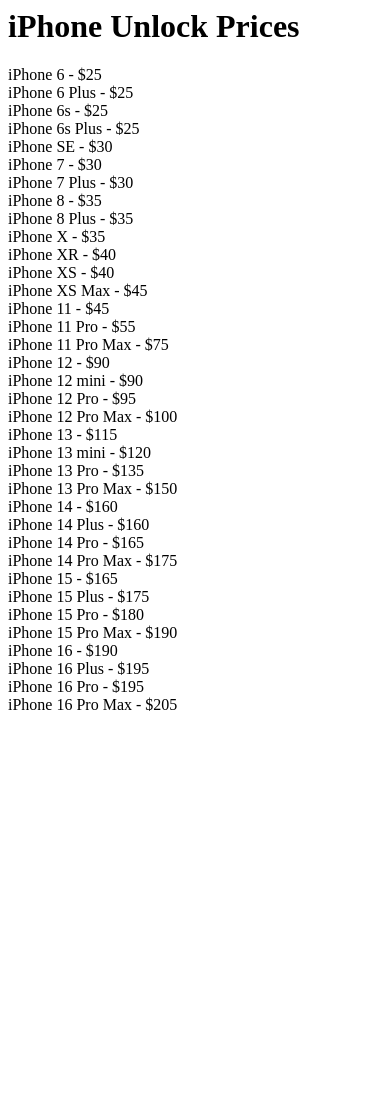
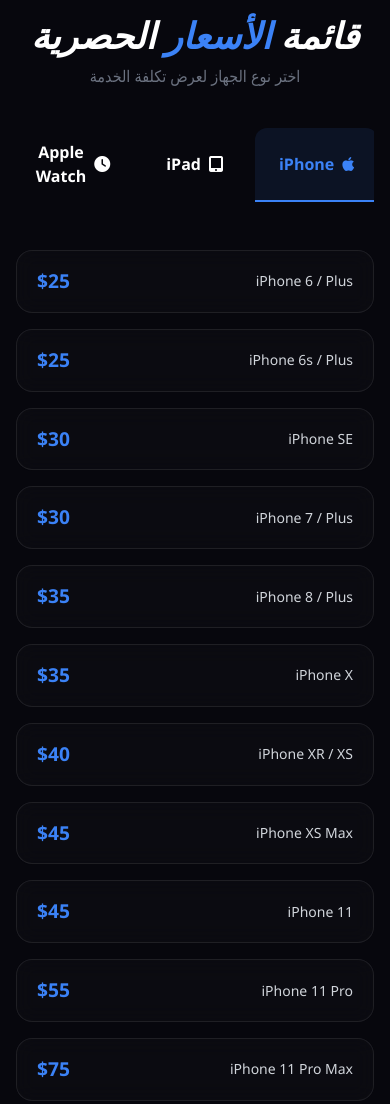
Before and after one commit to hulooltech/irmovi-vip, a plain HTML site: page iphone.html in a window 390 px wide. Shown: the top 1104 px of the page. Before the commit the page ends 844 px from the top, so only its background shows below. Drawn offline with nearby package versions, Linux system fonts and the light colour scheme.

Commit message:
Update iphone.html
Signed-off-by: hulooltech <ah7001ash@gmail.com>

```diff
--- a/iphone.html
+++ b/iphone.html
@@ -1,28 +1,111 @@
-<body class="bg-black text-white p-5">
+<!DOCTYPE html>
+<html lang="ar" dir="rtl">
+<head>
+    <meta charset="UTF-8">
+    <meta name="viewport" content="width=device-width, initial-scale=1.0">
+    <title>قائمة الأسعار | iRmove VIP</title>
+    <script src="https://cdn.tailwindcss.com"></script>
+    <link rel="stylesheet" href="https://cdnjs.cloudflare.com/ajax/libs/font-awesome/6.0.0/css/all.min.css">
+    <style>
+        body { background: #07070d; color: white; font-family: 'Segoe UI', Tahoma, Geneva, Verdana, sans-serif; }
+        .glass-card { background: rgba(255, 255, 255, 0.02); border: 1px solid rgba(255, 255, 255, 0.08); backdrop-filter: blur(10px); transition: 0.3s; }
+        .glass-card:hover { border-color: #3b82f6; background: rgba(59, 130, 246, 0.05); transform: scale(1.02); }
+        .tab-btn { transition: 0.4s; border-bottom: 2px solid transparent; }
+        .tab-btn.active { border-bottom: 2px solid #3b82f6; color: #3b82f6; background: rgba(59, 130, 246, 0.1); }
+        .price-tag { color: #3b82f6; font-weight: 900; font-size: 1.2rem; }
+        .hidden { display: none; }
+    </style>
+</head>
+<body class="p-4 md:p-8">
 
-<h1>iPhone Unlock Prices</h1>
+    <div class="max-w-5xl mx-auto">
+        <div class="text-center mb-10">
+            <h1 class="text-4xl font-black italic mb-2">قائمة <span class="text-blue-500">الأسعار</span> الحصرية</h1>
+            <p class="text-gray-500">اختر نوع الجهاز لعرض تكلفة الخدمة</p>
+        </div>
 
-<div class="grid gap-2">
+        <div class="flex justify-center gap-2 mb-10 overflow-x-auto pb-2">
+            <button onclick="showTab('iphone')" id="btn-iphone" class="tab-btn active px-6 py-3 rounded-t-xl font-bold flex items-center gap-2">
+                <i class="fab fa-apple"></i> iPhone
+            </button>
+            <button onclick="showTab('ipad')" id="btn-ipad" class="tab-btn px-6 py-3 rounded-t-xl font-bold flex items-center gap-2">
+                <i class="fas fa-tablet-alt"></i> iPad
+            </button>
+            <button onclick="showTab('watch')" id="btn-watch" class="tab-btn px-6 py-3 rounded-t-xl font-bold flex items-center gap-2">
+                <i class="fas fa-clock"></i> Apple Watch
+            </button>
+        </div>
 
-<script>
-const iphones = {
-"iPhone 6":25,"iPhone 6 Plus":25,"iPhone 6s":25,"iPhone 6s Plus":25,
-"iPhone SE":30,
-"iPhone 7":30,"iPhone 7 Plus":30,
-"iPhone 8":35,"iPhone 8 Plus":35,
-"iPhone X":35,"iPhone XR":40,"iPhone XS":40,"iPhone XS Max":45,
-"iPhone 11":45,"iPhone 11 Pro":55,"iPhone 11 Pro Max":75,
-"iPhone 12":90,"iPhone 12 mini":90,"iPhone 12 Pro":95,"iPhone 12 Pro Max":100,
-"iPhone 13":115,"iPhone 13 mini":120,"iPhone 13 Pro":135,"iPhone 13 Pro Max":150,
-"iPhone 14":160,"iPhone 14 Plus":160,"iPhone 14 Pro":165,"iPhone 14 Pro Max":175,
-"iPhone 15":165,"iPhone 15 Plus":175,"iPhone 15 Pro":180,"iPhone 15 Pro Max":190,
-"iPhone 16":190,"iPhone 16 Plus":195,"iPhone 16 Pro":195,"iPhone 16 Pro Max":205
-};
+        <div id="iphone" class="tab-content grid grid-cols-1 md:grid-cols-2 lg:grid-cols-3 gap-4">
+            </div>
 
-for(let k in iphones){
-document.write(`<div class="bg-gray-900 p-3 rounded">${k} - $${iphones[k]}</div>`);
-}
-</script>
+        <div id="ipad" class="tab-content hidden grid grid-cols-1 md:grid-cols-2 lg:grid-cols-3 gap-4">
+            </div>
 
-</div>
+        <div id="watch" class="tab-content hidden grid grid-cols-1 md:grid-cols-2 lg:grid-cols-3 gap-4">
+            </div>
+
+        <div class="text-center mt-12">
+            <a href="index.html" class="text-gray-500 hover:text-white transition"><i class="fas fa-arrow-right ml-2"></i> العودة للرئيسية</a>
+        </div>
+    </div>
+
+    <script>
+        const data = {
+            iphone: {
+                "iPhone 6 / Plus": 25, "iPhone 6s / Plus": 25, "iPhone SE": 30,
+                "iPhone 7 / Plus": 30, "iPhone 8 / Plus": 35, "iPhone X": 35,
+                "iPhone XR / XS": 40, "iPhone XS Max": 45, "iPhone 11": 45,
+                "iPhone 11 Pro": 55, "iPhone 11 Pro Max": 75, "iPhone 12 / Mini": 90,
+                "iPhone 12 Pro": 95, "iPhone 12 Pro Max": 100, "iPhone 13 / Mini": 115,
+                "iPhone 13 Pro": 135, "iPhone 13 Pro Max": 150, "iPhone 14 / Plus": 160,
+                "iPhone 14 Pro": 165, "iPhone 14 Pro Max": 175, "iPhone 15": 165,
+                "iPhone 15 Plus": 175, "iPhone 15 Pro": 180, "iPhone 15 Pro Max": 190,
+                "iPhone 16 / 16e": 190, "iPhone 16 Plus": 195, "iPhone 16 Pro": 195,
+                "iPhone 16 Pro Max": 205, "iPhone 17 / Air": 195, "iPhone 17 Pro": 200,
+                "iPhone 17 Pro Max": 210
+            },
+            ipad: {
+                "iPad 8": 50, "iPad 9": 55, "iPad 10": 65,
+                "iPad Air 4": 80, "iPad Air 5": 85, "iPad Pro 9.7": 140,
+                "iPad Pro 10.5": 140, "iPad Pro 11 (1-4)": 140, "iPad Pro 12.9 (1-6)": 150
+            },
+            watch: {
+                "Series 4": 50, "Series 5": 60, "Series 6": 80,
+                "Series 7": 80, "Series 8": 90, "Series 9": 100,
+                "Series 10 / 11": 100, "Ultra 1": 110, "Ultra 2": 120, "Ultra 3": 120
+            }
+        };
+
+        function renderPrices() {
+            for (let category in data) {
+                const container = document.getElementById(category);
+                let html = '';
+                for (let model in data[category]) {
+                    html += `
+                        <div class="glass-card p-4 rounded-2xl flex justify-between items-center px-5 animate__animated animate__fadeIn">
+                            <span class="font-medium text-gray-300 text-sm md:text-base">${model}</span>
+                            <span class="price-tag">$${data[category][model]}</span>
+                        </div>
+                    `;
+                }
+                container.innerHTML = html;
+            }
+        }
+
+        function showTab(tabId) {
+            // Hide all contents
+            document.querySelectorAll('.tab-content').forEach(content => content.classList.add('hidden'));
+            // Remove active class from all buttons
+            document.querySelectorAll('.tab-btn').forEach(btn => btn.classList.remove('active'));
+
+            // Show selected tab
+            document.getElementById(tabId).classList.remove('hidden');
+            document.getElementById('btn-' + tabId).classList.add('active');
+        }
+
+        // Initialize
+        renderPrices();
+    </script>
 </body>
+</html>
```
